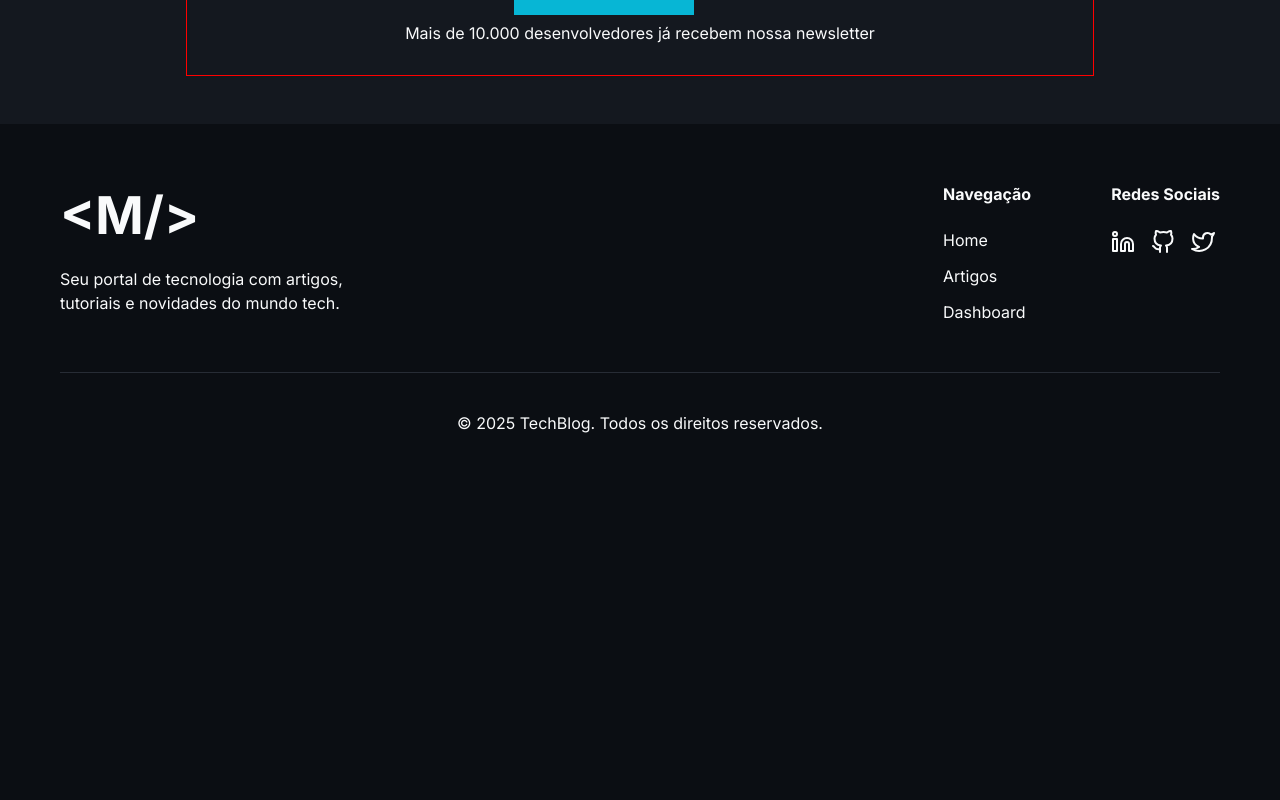
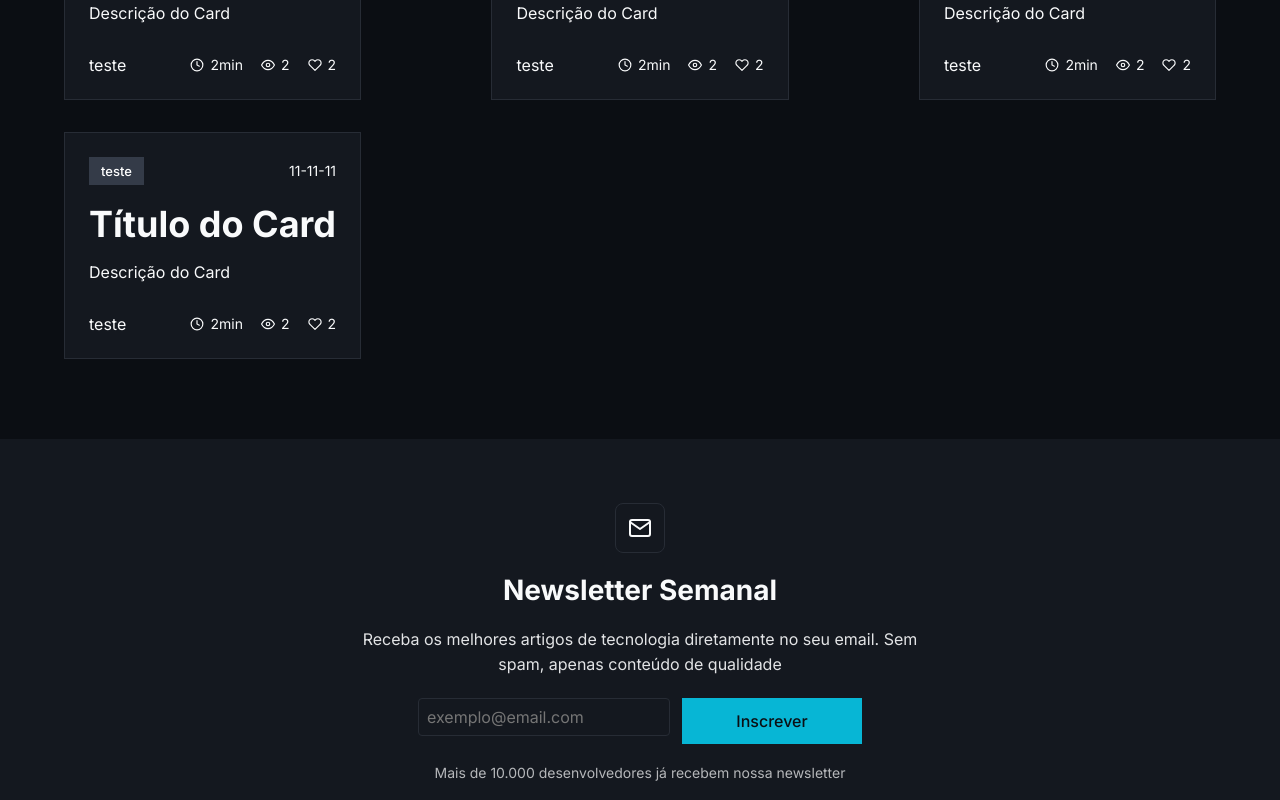
Before and after one commit to Vinicius-faricast/front_end_case_mind_consulting, a React (Vite) app: page / in a window 1280 px wide. Shown: the part 2020-2820 px from the top of the page. Before the commit the page ends 2513 px from the top, so only its background shows below. Built offline with nearby package versions, Linux system fonts and the light colour scheme.

Commit message:
refactory components cards, newslatters

```diff
--- a/src/App.tsx
+++ b/src/App.tsx
@@ -8,15 +8,117 @@ import { NewsLetterComponent } from "./components/NewsLetterComponent/NewsLetter
 
 function App() {
 
+  const cards01 = [
+    {
+      "title": "Título do Card",
+      "description": "Descrição do Card",
+      "image": "https://placehold.co/800x500",
+      "id": 1,
+      "author": "teste",
+      "category": "teste",
+      "likes": 2,
+      "publishedAt": "11-11-11",
+      "readingTime": 2,
+      "views": 2
+    },
+    {
+      "title": "Título do Card",
+      "description": "Descrição do Card",
+      "image": "https://placehold.co/800x500",
+      "id": 1,
+      "author": "teste",
+      "category": "teste",
+      "likes": 2,
+      "publishedAt": "11-11-11",
+      "readingTime": 2,
+      "views": 2
+    },
+    {
+      "title": "Título do Card",
+      "description": "Descrição do Card",
+      "image": "https://placehold.co/800x500",
+      "id": 1,
+      "author": "teste",
+      "category": "teste",
+      "likes": 2,
+      "publishedAt": "11-11-11",
+      "readingTime": 2,
+      "views": 2
+    },
+    {
+      "title": "Título do Card",
+      "description": "Descrição do Card",
+      "image": "https://placehold.co/800x500",
+      "id": 1,
+      "author": "teste",
+      "category": "teste",
+      "likes": 2,
+      "publishedAt": "11-11-11",
+      "readingTime": 2,
+      "views": 2
+    }
+  ]
+
+    const cards02 = [
+    {
+      "title": "Título do Card",
+      "description": "Descrição do Card",
+      "id": 1,
+      "author": "teste",
+      "category": "teste",
+      "likes": 2,
+      "publishedAt": "11-11-11",
+      "readingTime": 2,
+      "views": 2
+    },
+    {
+      "title": "Título do Card",
+      "description": "Descrição do Card",
+      "id": 1,
+      "author": "teste",
+      "category": "teste",
+      "likes": 2,
+      "publishedAt": "11-11-11",
+      "readingTime": 2,
+      "views": 2
+    },
+    {
+      "title": "Título do Card",
+      "description": "Descrição do Card",
+      "id": 1,
+      "author": "teste",
+      "category": "teste",
+      "likes": 2,
+      "publishedAt": "11-11-11",
+      "readingTime": 2,
+      "views": 2
+    },
+    {
+      "title": "Título do Card",
+      "description": "Descrição do Card",
+      "id": 1,
+      "author": "teste",
+      "category": "teste",
+      "likes": 2,
+      "publishedAt": "11-11-11",
+      "readingTime": 2,
+      "views": 2
+    }
+  ]
+
   return (
     <>
       <NavBar />
       <Hero />
       <ContainerStyled>
-        <HeaderSectionsCards />
-        <Cards/>
+        <HeaderSectionsCards title="Artigos em Destaque" subtitle="Os melhores conteúdos selecionados para você" />
+        <Cards cardsProps={cards01} />
       </ContainerStyled>
-      <NewsLetterComponent/>
+      <ContainerStyled>
+        <HeaderSectionsCards title="Artigos Recentes" subtitle="Conteudo da comunidade" />
+        <Cards cardsProps={cards02} />
+      </ContainerStyled>
+      <NewsLetterComponent />
       <Footer />
     </>
   )
--- a/src/components/Card/Card.tsx
+++ b/src/components/Card/Card.tsx
@@ -22,13 +22,7 @@ export function Card({
 }: CardProps) {
   return (
     <S.Container onClick={onClick}>
-      <S.Banner
-        src={
-          image ??
-          "https://placehold.co/800x500"
-        }
-        alt={title}
-      />
+      {image && <S.Banner src={image} alt={title} />}
 
       <S.Content>
         <S.Header>
--- a/src/components/Cards/Cards.tsx
+++ b/src/components/Cards/Cards.tsx
@@ -1,13 +1,11 @@
 import { Card } from '../Card/Card';
+import type { CardProps } from '../Card/types';
 import * as S from './styles';
 
-export const Cards = () => {
+export const Cards = ({cardsProps}: {cardsProps: CardProps[]}) => {
     return (
         <S.ContainerCards>
-            <Card title="Título do Card" description="Descrição do Card" id={1} author="teste" category="teste" likes={2} publishedAt="11-11-11" readingTime={2} views={2} />
-            <Card title="Título do Card" description="Descrição do Card" id={1} author="teste" category="teste" likes={2} publishedAt="11-11-11" readingTime={2} views={2} />
-            <Card title="Título do Card" description="Descrição do Card" id={1} author="teste" category="teste" likes={2} publishedAt="11-11-11" readingTime={2} views={2} />
-            <Card title="Título do Card" description="Descrição do Card" id={1} author="teste" category="teste" likes={2} publishedAt="11-11-11" readingTime={2} views={2} />
+            {cardsProps.map(card => <Card key={card.id} {...card} />)}
         </S.ContainerCards>
     );
 }
--- a/src/components/HeaderSectionsCards/HeaderSectionsCards.tsx
+++ b/src/components/HeaderSectionsCards/HeaderSectionsCards.tsx
@@ -1,11 +1,12 @@
 import * as S from "./styles";
+import type { HeaderSectionsCardsProps } from "./types";
 
-export const HeaderSectionsCards = () => {
+export const HeaderSectionsCards = ({title, subtitle}: HeaderSectionsCardsProps) => {
     return (
         <S.Container>
             <S.ContainerTitle>
-                <S.TitleSection>Artigos em Destaque</S.TitleSection>
-                <S.SubtitleSection>Os melhores conteúdos selecionados para você</S.SubtitleSection>
+                <S.TitleSection>{title}</S.TitleSection>
+                <S.SubtitleSection>{subtitle}</S.SubtitleSection>
             </S.ContainerTitle>
 
             <S.btnNext href="#">Ver todos <S.iconBtn/></S.btnNext>
--- a/src/components/HeaderSectionsCards/types.ts
+++ b/src/components/HeaderSectionsCards/types.ts
@@ -0,0 +1,4 @@
+export interface HeaderSectionsCardsProps {
+    title: string;
+    subtitle: string;
+}
--- a/src/components/NewsLetterComponent/NewsLetterComponet.tsx
+++ b/src/components/NewsLetterComponent/NewsLetterComponet.tsx
@@ -1,19 +1,37 @@
+import * as S from "./styles";
+// import type { NewsLetterProps } from "./types";
 import { Button } from "../Buttom/Buttom";
 import { Input } from "../Input/Input";
-import * as S from "./styles";
+
 export const NewsLetterComponent = () => {
     return (
         <S.Container>
             <S.Content>
-                <S.mensageIcon />
-                <h3>Newsletter Semanal</h3>
-                <p>Receba os melhores artigos de tecnologia diretamente no seu email.
-                    Sem spam, apenas conteúdo de qualidade</p>
-                <form action="" method="post">
-                    <Input type="email" name="email" id="email" placeholder="exemple@email.com" />
+                <S.IconWrapper>
+                    <S.mensageIcon />
+                </S.IconWrapper>
+
+                <S.Title>Newsletter Semanal</S.Title>
+
+                <S.Subtitle>
+                    Receba os melhores artigos de tecnologia diretamente no seu email.
+                    Sem spam, apenas conteúdo de qualidade
+                </S.Subtitle>
+
+                <S.Form action="" method="post">
+                    <Input
+                        type="email"
+                        name="email"
+                        id="email"
+                        placeholder="exemplo@email.com"
+                        label={false}
+                    />
                     <Button primary={true}>Inscrever</Button>
-                </form>
-                <p>Mais de 10.000 desenvolvedores já recebem nossa newsletter</p>
+                </S.Form>
+
+                <S.FooterText>
+                    Mais de 10.000 desenvolvedores já recebem nossa newsletter
+                </S.FooterText>
             </S.Content>
         </S.Container>
     );
--- a/src/components/NewsLetterComponent/styles.ts
+++ b/src/components/NewsLetterComponent/styles.ts
@@ -1,29 +1,66 @@
 import styled from "styled-components";
 import type { DefaultTheme } from "../../styles/Theme";
-import {FiMail} from "react-icons/fi";
+import { FiMail } from "react-icons/fi";
 
 export const Container = styled.section<DefaultTheme>`
     max-width: 100%;
     display: flex;
     justify-content: center;
-    padding: 3rem 0;
-    background-color: ${({theme})=> theme.color.Card};
+    padding: 4rem 2rem;
+    background-color: ${({ theme }) => theme.color.Card};
 `;
 
 export const Content = styled.div`
-    border: 1px solid red;
     display: flex;
     flex-direction: column;
     align-items: center;
-    padding: 2rem;
-    gap: .5rem;
+    gap: 1.25rem;
+    max-width: 600px;
+    width: 100%;
 `;
 
-export const Img = styled.image``;
+export const IconWrapper = styled.div<DefaultTheme>`
+    border: 1px solid ${({ theme }) => theme.color.Border};
+    border-radius: 8px;
+    padding: 12px;
+    display: flex;
+    align-items: center;
+    justify-content: center;
+`;
 
 export const mensageIcon = styled(FiMail)<DefaultTheme>`
-    height: 2rem;
-    width: 2rem;
-    color: ${({theme})=> theme.color.Primary};
+    height: 1.5rem;
+    width: 1.5rem;
+    color: ${({ theme }) => theme.color.Foreground};
+`;
 
+export const Title = styled.h3<DefaultTheme>`
+    font-size: 28px;
+    font-weight: 700;
+    color: ${({ theme }) => theme.color.Foreground};
+    margin: 0;
 `;
+
+export const Subtitle = styled.p<DefaultTheme>`
+    font-size: 16px;
+    color: ${({ theme }) => theme?.color.Foreground};
+    text-align: center;
+    line-height: 1.6;
+    margin: 0;
+    opacity: 0.9;
+`;
+
+export const Form = styled.form`
+    display: flex;
+    gap: 0.75rem;
+    width: 100%;
+    justify-content: center;
+    flex-wrap: wrap;
+`;
+
+export const FooterText = styled.p<DefaultTheme>`
+    font-size: 14px;
+    color: ${({ theme }) => theme.color.Foreground};
+    opacity: 0.7;
+    margin: 0;
+`;
--- /dev/null
+++ b/src/components/NewsLetterComponent/types.ts
@@ -0,0 +1,3 @@
+export interface NewsLetterProps {
+    // Propriedades futuras se necessário
+}
```
Also changed, not shown: 1 other file (tests, documents, lock files or other folders).
